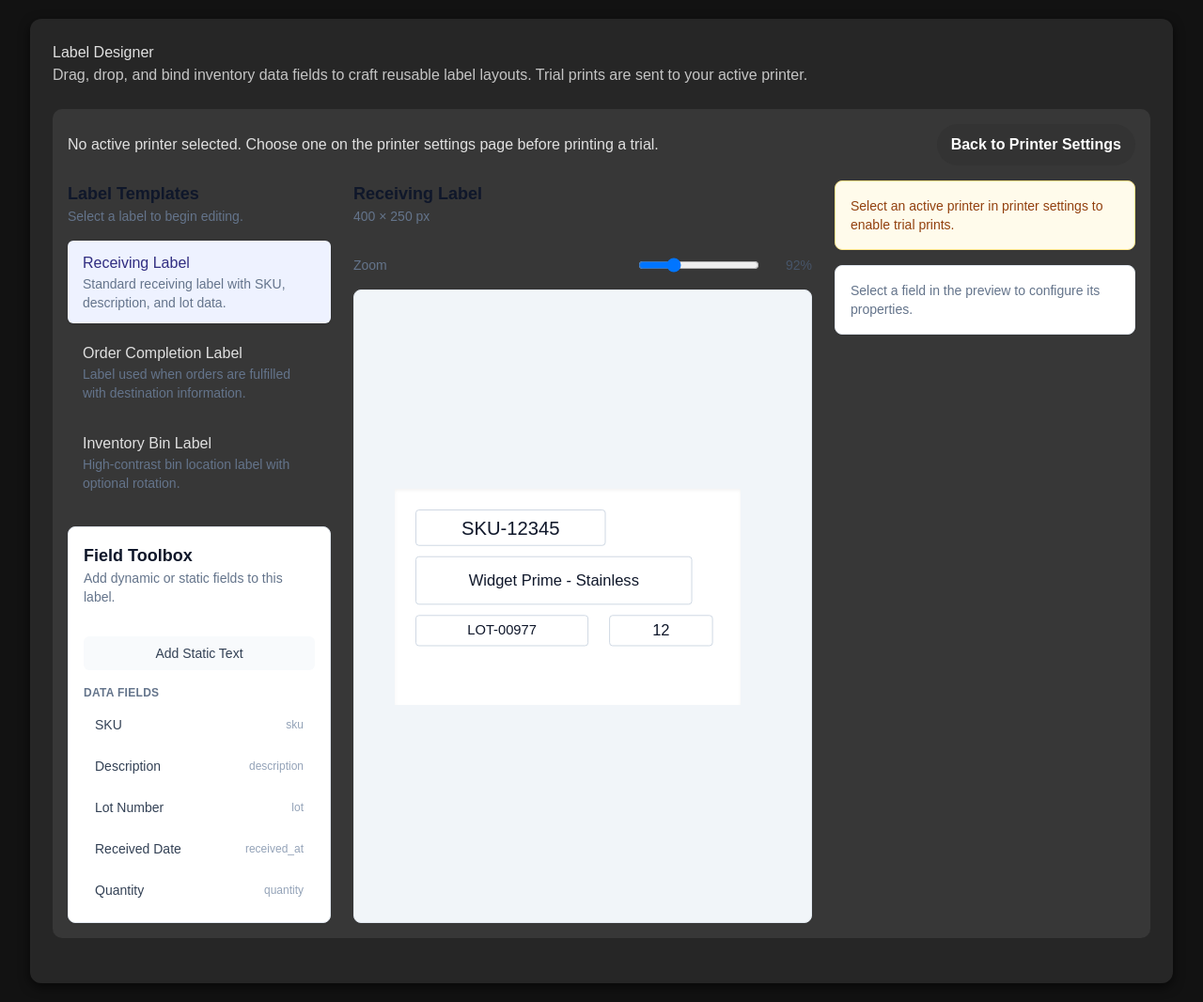
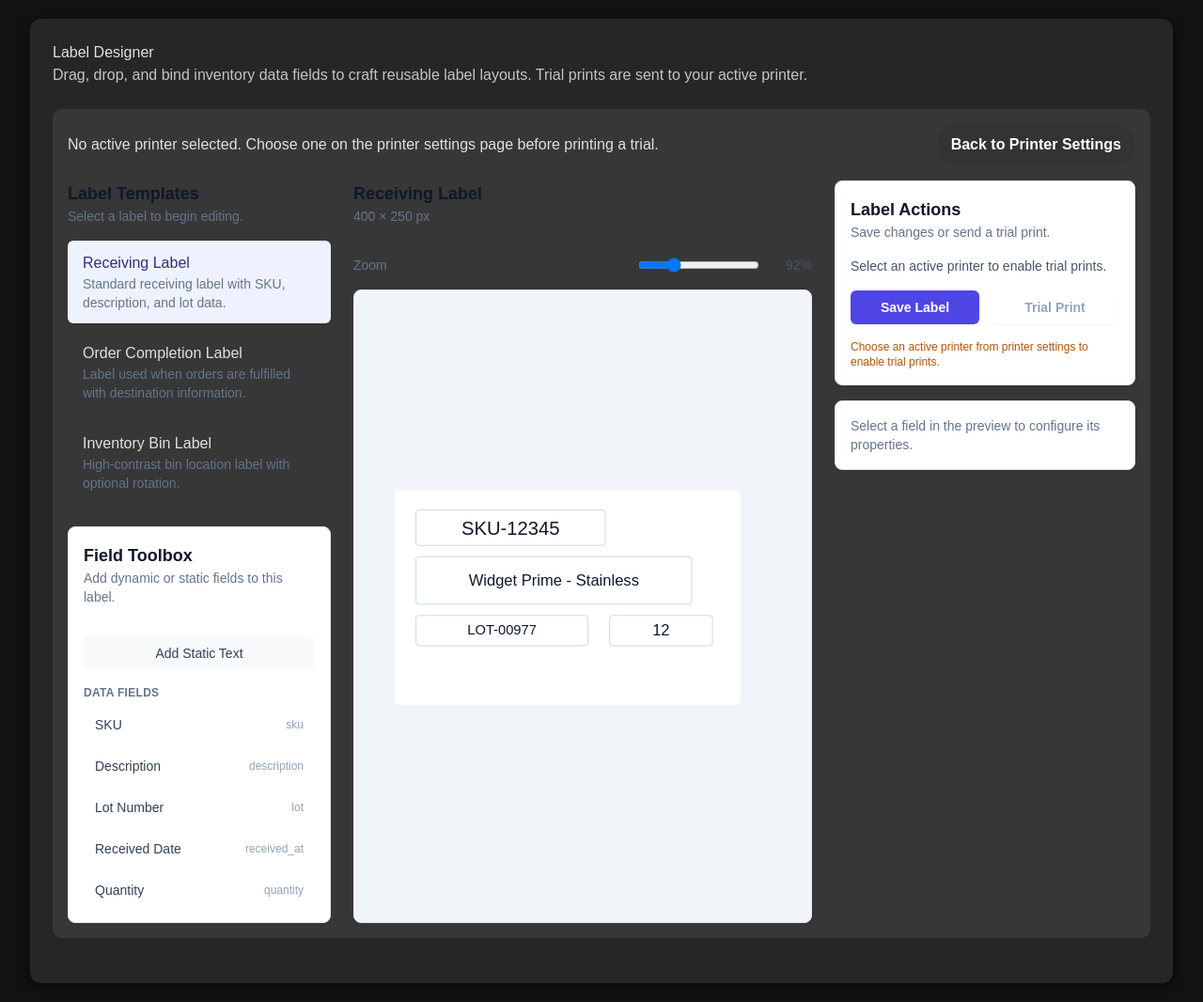
Before and after one commit to baldus/Hyperion-Operations-Hub, a Flask app: page /settings/printers/designer in a window 1280 px wide. Shown: the part 90-1156 px from the top of the page at 94% size. Run offline with Flask 2, Linux system fonts and the light colour scheme; a user stored in the database is signed in; data comes from the database, SQL or seed files in the repository; data that the repository does not hold is empty; some libraries are stand-ins or nearby versions.

Commit message:
Add label designer save and trial print actions

```diff
--- a/invapp2/invapp/routes/printers.py
+++ b/invapp2/invapp/routes/printers.py
@@ -193,3 +193,41 @@ def label_designer_print_trial():
             "printer": selected_printer.name,
         }
     )
+
+
+@bp.post("/designer/save")
+@login_required
+@require_roles("admin")
+def label_designer_save_layout():
+    payload = request.get_json(silent=True) or {}
+    layout = payload.get("layout")
+    if not isinstance(layout, dict):
+        return (
+            jsonify({"message": "Layout payload is required to save a label."}),
+            400,
+        )
+
+    label_id = payload.get("label_id") or layout.get("id")
+    if not label_id:
+        return (
+            jsonify({"message": "Label identifier is required to save a layout."}),
+            400,
+        )
+
+    saved_layouts = dict(session.get("label_designer_layouts") or {})
+    saved_layouts[label_id] = layout
+    session["label_designer_layouts"] = saved_layouts
+
+    current_app.logger.info(
+        "Label designer layout saved for %s: %s",
+        label_id,
+        layout,
+    )
+
+    return jsonify(
+        {
+            "ok": True,
+            "message": f"Layout saved for {label_id}.",
+            "label_id": label_id,
+        }
+    )
--- a/invapp2/invapp/static/js/label-designer.js
+++ b/invapp2/invapp/static/js/label-designer.js
@@ -245,6 +245,66 @@ function cloneLabel(label) {
   };
 }
 
+function toSerializableLayout(label) {
+  if (!label) {
+    return null;
+  }
+  return {
+    id: label.id,
+    name: label.name,
+    description: label.description,
+    size: { ...label.size },
+    dataFields: label.dataFields.map((field) => ({ ...field })),
+    fields: label.fields.map((field) => ({
+      id: field.id,
+      label: field.label,
+      bindingKey: field.bindingKey,
+      type: field.type,
+      x: Math.round(field.x),
+      y: Math.round(field.y),
+      width: Math.round(field.width),
+      height: Math.round(field.height),
+      rotation: Math.round(field.rotation || 0),
+      fontSize: field.fontSize,
+      align: field.align
+    }))
+  };
+}
+
+async function postJson(url, payload) {
+  const response = await fetch(url, {
+    method: 'POST',
+    headers: {
+      'Content-Type': 'application/json',
+      Accept: 'application/json'
+    },
+    credentials: 'same-origin',
+    body: JSON.stringify(payload)
+  });
+
+  const raw = await response.text();
+  let data = null;
+  if (raw) {
+    try {
+      data = JSON.parse(raw);
+    } catch (error) {
+      data = raw;
+    }
+  }
+
+  if (!response.ok) {
+    const message =
+      data && typeof data === 'object' && data !== null && 'message' in data
+        ? data.message
+        : typeof data === 'string' && data
+        ? data
+        : 'Request failed.';
+    throw new Error(message);
+  }
+
+  return data;
+}
+
 function roundToGrid(value) {
   return Math.round(value / GRID_SIZE) * GRID_SIZE;
 }
@@ -276,6 +336,97 @@ const SectionHeading = ({ title, subtitle }) =>
     h('h3', { className: 'text-lg font-semibold text-slate-900' }, title),
     subtitle ? h('p', { className: 'text-sm text-slate-500' }, subtitle) : null
   );
+
+const FeedbackMessage = ({ feedback }) => {
+  if (!feedback) {
+    return null;
+  }
+  const isError = feedback.type === 'error';
+  const style = isError
+    ? 'border-red-200 bg-red-50 text-red-700'
+    : 'border-emerald-200 bg-emerald-50 text-emerald-700';
+  return h(
+    'div',
+    { className: `rounded-md border px-3 py-2 text-sm font-medium ${style}` },
+    feedback.message
+  );
+};
+
+const ActionPanel = ({
+  label,
+  saveUrl,
+  trialPrintUrl,
+  printerName,
+  onSave,
+  onTrialPrint,
+  saving,
+  printing,
+  feedback
+}) => {
+  const hasLabel = Boolean(label);
+  const canSave = Boolean(hasLabel && saveUrl);
+  const canTrialPrint = Boolean(hasLabel && trialPrintUrl && printerName);
+  const infoText = !hasLabel
+    ? 'Select a label to enable saving or printing actions.'
+    : printerName
+    ? `Trial prints will send to ${printerName}.`
+    : 'Select an active printer to enable trial prints.';
+
+  return h(
+    'div',
+    { className: 'space-y-4 rounded-lg border border-slate-200 bg-white p-4 shadow-sm' },
+    SectionHeading({ title: 'Label Actions', subtitle: 'Save changes or send a trial print.' }),
+    h('p', { className: 'text-sm text-slate-600' }, infoText),
+    h(
+      'div',
+      { className: 'grid gap-3 sm:grid-cols-2' },
+      h(
+        'button',
+        {
+          type: 'button',
+          onClick: canSave ? onSave : undefined,
+          disabled: !canSave || saving,
+          className:
+            'inline-flex items-center justify-center rounded-md border border-indigo-200 bg-indigo-600 px-3 py-2 text-sm font-semibold text-white shadow-sm transition hover:bg-indigo-500 disabled:cursor-not-allowed disabled:border-slate-200 disabled:bg-slate-200 disabled:text-slate-500'
+        },
+        saving ? 'Saving…' : 'Save Label'
+      ),
+      h(
+        'button',
+        {
+          type: 'button',
+          onClick: canTrialPrint ? onTrialPrint : undefined,
+          disabled: !canTrialPrint || printing,
+          className:
+            'inline-flex items-center justify-center rounded-md border border-slate-200 bg-white px-3 py-2 text-sm font-semibold text-slate-700 shadow-sm transition hover:border-indigo-300 hover:text-indigo-700 disabled:cursor-not-allowed disabled:border-slate-200 disabled:text-slate-400'
+        },
+        printing ? 'Printing…' : 'Trial Print'
+      )
+    ),
+    !saveUrl
+      ? h(
+          'p',
+          { className: 'text-xs font-medium text-amber-700' },
+          'Saving is currently disabled because no save endpoint is configured.'
+        )
+      : null,
+    hasLabel && !printerName
+      ? h(
+          'p',
+          { className: 'text-xs font-medium text-amber-700' },
+          'Choose an active printer from printer settings to enable trial prints.'
+        )
+      : null,
+    !trialPrintUrl
+      ? h(
+          'p',
+          { className: 'text-xs font-medium text-amber-700' },
+          'Trial printing is unavailable because no endpoint is configured.'
+        )
+      : null,
+    FeedbackMessage({ feedback })
+  );
+};
 
 const LabelList = ({ labels, selectedId, onSelect }) =>
   h(
@@ -920,6 +1071,13 @@ const LabelDesignerApp = ({ config }) => {
   const [labels, setLabels] = useState(() => PLACEHOLDER_LABELS.map((label) => cloneLabel(label)));
   const [selectedLabelId, setSelectedLabelId] = useState(() => labels[0]?.id || null);
   const [selectedFieldId, setSelectedFieldId] = useState(null);
+  const [actionFeedback, setActionFeedback] = useState(null);
+  const [isSaving, setIsSaving] = useState(false);
+  const [isPrinting, setIsPrinting] = useState(false);
+
+  const saveLayoutUrl = config?.saveLayoutUrl || null;
+  const trialPrintUrl = config?.trialPrintUrl || null;
+  const selectedPrinterName = config?.selectedPrinterName || null;
 
   const selectedLabel = useMemo(
     () => labels.find((label) => label.id === selectedLabelId) || null,
@@ -929,6 +1087,18 @@ const LabelDesignerApp = ({ config }) => {
   useEffect(() => {
     setSelectedFieldId(null);
   }, [selectedLabelId]);
+
+  useEffect(() => {
+    if (!actionFeedback) {
+      return undefined;
+    }
+    const timer = window.setTimeout(() => {
+      setActionFeedback(null);
+    }, 4500);
+    return () => {
+      window.clearTimeout(timer);
+    };
+  }, [actionFeedback]);
 
   const updateLabel = useCallback((labelId, updater) => {
     setLabels((current) =>
@@ -988,6 +1158,66 @@ const LabelDesignerApp = ({ config }) => {
     return selectedLabel.fields.find((field) => field.id === selectedFieldId) || null;
   }, [selectedLabel, selectedFieldId]);
 
+  const handleSaveLayout = useCallback(async () => {
+    if (!selectedLabel) {
+      setActionFeedback({ type: 'error', message: 'Select a label before saving.' });
+      return;
+    }
+    if (!saveLayoutUrl) {
+      setActionFeedback({ type: 'error', message: 'Saving is not configured for this environment.' });
+      return;
+    }
+    const layout = toSerializableLayout(selectedLabel);
+    setIsSaving(true);
+    try {
+      const response = await postJson(saveLayoutUrl, { label_id: layout.id, layout });
+      const message =
+        response && typeof response === 'object' && response !== null && response.message
+          ? response.message
+          : 'Label layout saved.';
+      setActionFeedback({ type: 'success', message });
+    } catch (error) {
+      setActionFeedback({
+        type: 'error',
+        message: error.message || 'Failed to save label layout.'
+      });
+    } finally {
+      setIsSaving(false);
+    }
+  }, [saveLayoutUrl, selectedLabel]);
+
+  const handleTrialPrint = useCallback(async () => {
+    if (!selectedLabel) {
+      setActionFeedback({ type: 'error', message: 'Select a label before requesting a trial print.' });
+      return;
+    }
+    if (!trialPrintUrl) {
+      setActionFeedback({ type: 'error', message: 'Trial printing is not configured for this environment.' });
+      return;
+    }
+    if (!selectedPrinterName) {
+      setActionFeedback({ type: 'error', message: 'Choose an active printer before sending a trial print.' });
+      return;
+    }
+    const layout = toSerializableLayout(selectedLabel);
+    setIsPrinting(true);
+    try {
+      const response = await postJson(trialPrintUrl, { label_id: layout.id, layout });
+      const message =
+        response && typeof response === 'object' && response !== null && response.message
+          ? response.message
+          : `Trial print queued for ${selectedPrinterName}.`;
+      setActionFeedback({ type: 'success', message });
+    } catch (error) {
+      setActionFeedback({
+        type: 'error',
+        message: error.message || 'Failed to queue a trial print.'
+      });
+    } finally {
+      setIsPrinting(false);
+    }
+  }, [selectedLabel, selectedPrinterName, trialPrintUrl]);
+
   return h(
     'div',
     { className: 'grid gap-6 lg:grid-cols-[280px_minmax(0,1fr)_320px]' },
@@ -1015,18 +1245,17 @@ const LabelDesignerApp = ({ config }) => {
     h(
       'div',
       { className: 'space-y-4' },
-      config?.selectedPrinterName
-        ? h(
-            'div',
-            { className: 'rounded-lg border border-slate-200 bg-slate-50 p-4 text-sm text-slate-600' },
-            h('p', null, 'Trial prints will send to:'),
-            h('p', { className: 'font-medium text-slate-900' }, config.selectedPrinterName)
-          )
-        : h(
-            'div',
-            { className: 'rounded-lg border border-amber-200 bg-amber-50 p-4 text-sm text-amber-800' },
-            'Select an active printer in printer settings to enable trial prints.'
-          ),
+      ActionPanel({
+        label: selectedLabel,
+        saveUrl: saveLayoutUrl,
+        trialPrintUrl,
+        printerName: selectedPrinterName,
+        onSave: handleSaveLayout,
+        onTrialPrint: handleTrialPrint,
+        saving: isSaving,
+        printing: isPrinting,
+        feedback: actionFeedback
+      }),
       PropertyInspector({
         label: selectedLabel,
         selectedField,
--- a/invapp2/invapp/templates/settings/label_designer.html
+++ b/invapp2/invapp/templates/settings/label_designer.html
@@ -24,6 +24,7 @@
 <script>
   window.labelDesignerConfig = {
     trialPrintUrl: {{ url_for('printers.label_designer_print_trial')|tojson }},
+    saveLayoutUrl: {{ url_for('printers.label_designer_save_layout')|tojson }},
     selectedPrinterName: {{ selected_printer.name|tojson if selected_printer else 'null' }}
   };
 </script>
```
Also changed, not shown: invapp2/tests/test_label_designer_routes.py (added, +141 -0 lines).
